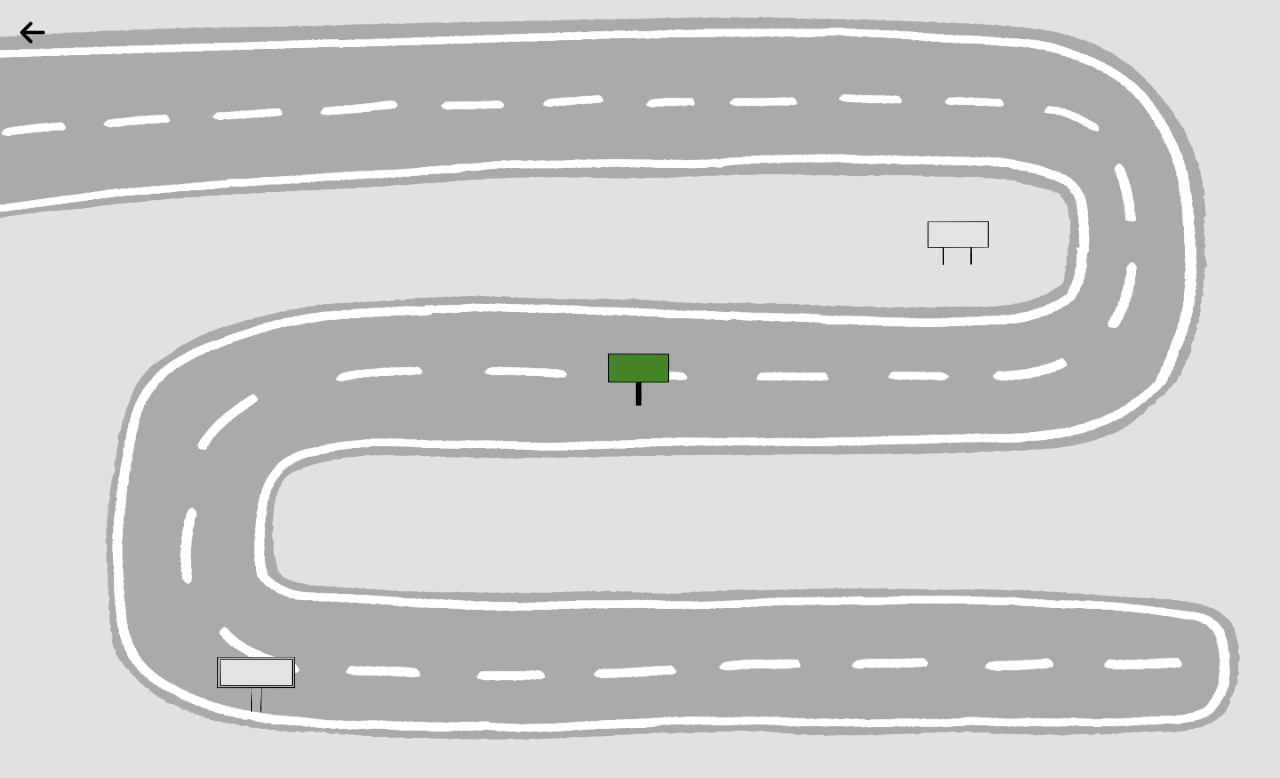
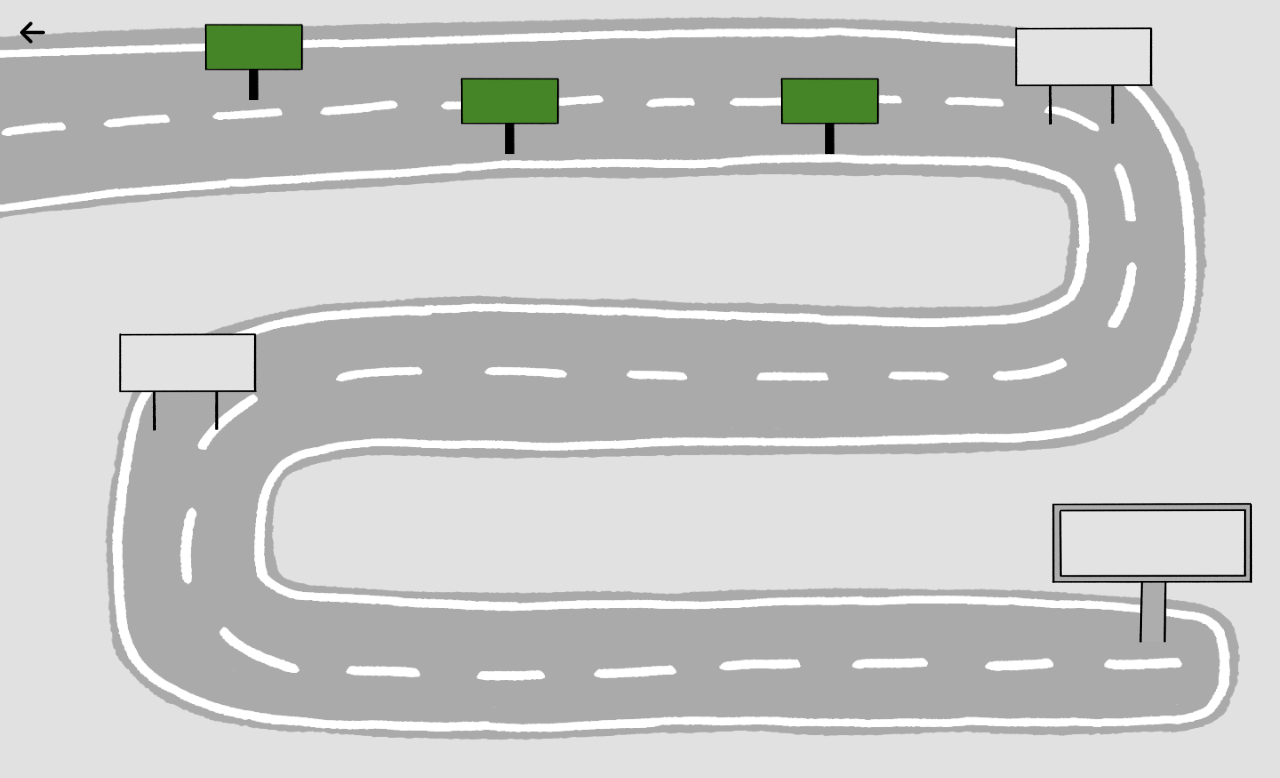
Before and after one commit to ntutproject113/Meerkat, a Vue app in the folder frontend/: page /goal in a window 1280 px wide. Shown: the top 778 px of the page. Built offline with nearby package versions, Linux system fonts and the light colour scheme; what vue-konva would draw is missing.

Commit message:
短中長頁面

```diff
--- a/frontend/src/views/Goal.vue
+++ b/frontend/src/views/Goal.vue
@@ -24,7 +24,7 @@ function goBack() {
       <img
         src="../assets/images/plan/road.png"
         alt="目標路"
-        class="road w-full h-auto select-none"
+        class="w-full h-full object-contain select-none"
         draggable="false"
         @dragstart.prevent
       />
@@ -33,22 +33,40 @@ function goBack() {
       <img
         src="../assets/images/plan/goal1.png"
         alt="短期目標"
-        class=" goal-marker absolute z-20 "
-        style="top: 50%; left: 50%; transform: translate(-50%, -50%)"
+        class="absolute z-20 w-[10vw] sm:w-[100px] md:w-[120px] lg:w-[200px]"
+        style="top: 8%; left: 20%; transform: translate(-50%, -50%)"
+      />
+      <img
+        src="../assets/images/plan/goal1.png"
+        alt="短期目標2"
+        class="absolute z-20 w-[10vw] sm:w-[100px] md:w-[120px] lg:w-[200px]"
+        style="top: 15%; left: 40%; transform: translate(-50%, -50%)"
+      />
+      <img
+        src="../assets/images/plan/goal1.png"
+        alt="短期目標3"
+        class="absolute z-20 w-[10vw] sm:w-[100px] md:w-[120px] lg:w-[200px]"
+        style="top: 15%; left: 65%; transform: translate(-50%, -50%)"
       />
 
       <img
         src="../assets/images/plan/goal2.png"
         alt="中期目標"
-        class=" goal-marker absolute z-20 "
-        style="top: 32%; left: 75%; transform: translate(-50%, -50%)"
+        class="absolute z-20 w-[14vw] sm:w-[120px] md:w-[150px] lg:w-[180px]"
+        style="top: 10%; left: 85%; transform: translate(-50%, -50%)"
+      />
+      <img
+        src="../assets/images/plan/goal2.png"
+        alt="中期目標2"
+        class="absolute z-20 w-[14vw] sm:w-[120px] md:w-[150px] lg:w-[180px]"
+        style="top: 50%; left: 15%; transform: translate(-50%, -50%)"
       />
 
       <img
         src="../assets/images/plan/goal3.png"
         alt="最終目標"
-        class=" goal-marker absolute z-20 "
-        style="top: 90%; left: 20%; transform: translate(-50%, -50%)"
+        class="absolute z-20 w-[16vw] sm:w-[150px] md:w-[180px] lg:w-[220px]"
+        style="top: 75%; left: 90%; transform: translate(-50%, -50%)"
       />
       </div>
     </div>
@@ -68,27 +86,13 @@ function goBack() {
 }
 .viewport {
   width: 100vw;
-  height: 100vh;
+  min-height: 100vh;
   overflow-y:auto;
   position: relative;
   background-color: #E1E1E1;
   user-select: none;
 }
-.image-wrapper{
-  width:100%;
-  height:1000px;
-  position: relative;
-  top: 0;
-  left: 0;
-  will-change: transform;
-}
 
-.road {
-  width: 100%;
-  height: 100%;
-  object-fit: contain; /* 保持比例，覆蓋整個容器 */
-  display: block;
-}
 .goal-marker {
   width: 5vw;
   max-width: 100px;
```
Also changed, not shown: frontend/src/assets/images/plan/goal1.png.
